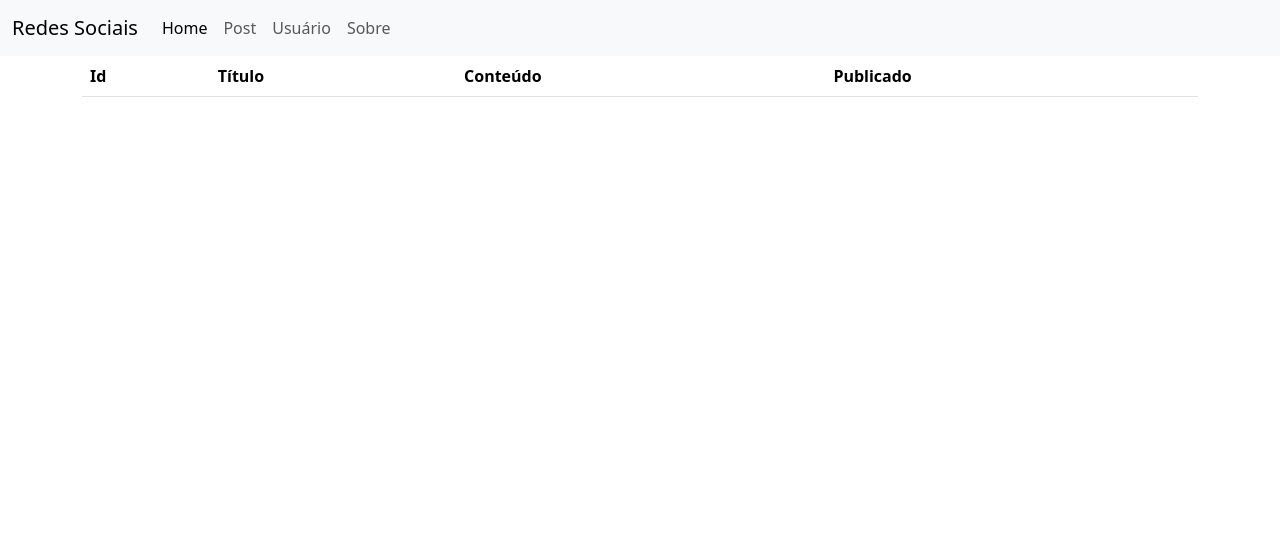
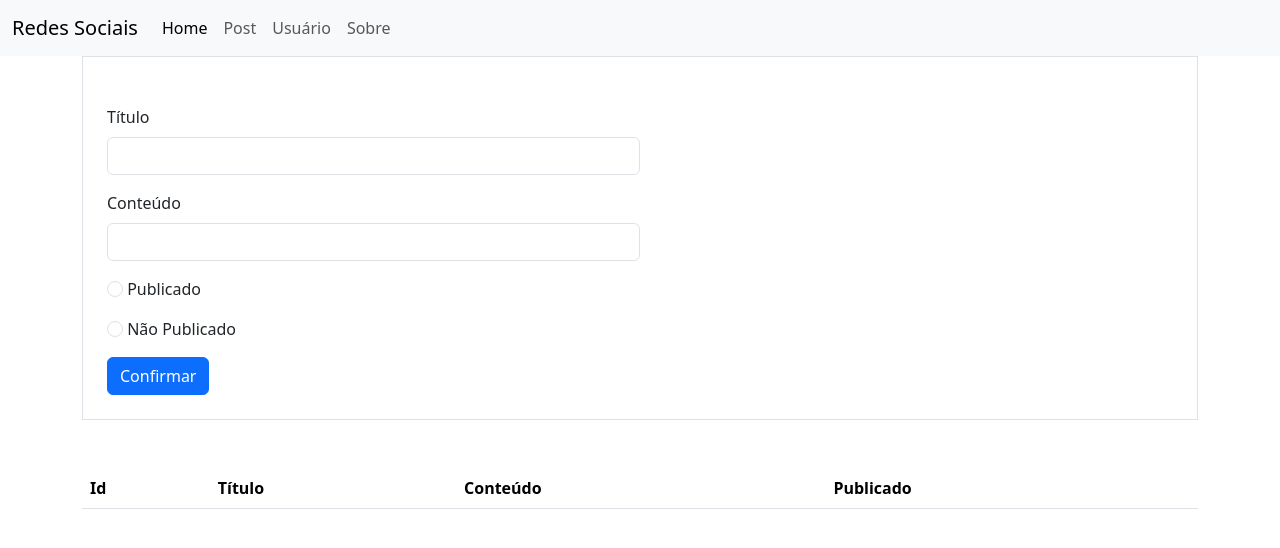
Before and after one commit to dfpires/pp1-20231, a plain HTML site: page social-media/frontend/post.html in a window 1280 px wide. Drawn offline with nearby package versions, Linux system fonts and the light colour scheme; no server answers.

Commit message:
Add files via upload

```diff
--- a/social-media/frontend/post.html
+++ b/social-media/frontend/post.html
@@ -32,7 +32,28 @@
         </div>
     </nav>
     <div class="container">
-        <table class="table">
+        <form class="border p-4">
+            <div class="mb-3 mt-4">
+                <label for="title" class="form-label"> Título </label>
+                <input id="title" class="form-control w-50" type="text"/>
+            </div>
+            <div class="mb-3">
+                <label for="content" class="form-label"> Conteúdo </label>
+                <input id="content" class="form-control w-50" type="text"/>
+            </div>
+            <div class="mb-3">
+              <input class="form-check-input" id="sim" name="publicado" type="radio"/>
+              <label for="sim"> Publicado </label>
+            </div>
+            <div class="mb-3">
+                <input class="form-check-input" id="nao" name="publicado" type="radio"/>
+                <label for="nao"> Não Publicado </label>
+            </div>
+            <button type="button" class="btn btn-primary" onClick="confirmar()">
+                Confirmar
+            </button>
+        </form>
+        <table class="table mt-5">
             <thead>
                 <tr>
                     <th scope="col"> Id </th>
--- a/social-media/frontend/scripts.js
+++ b/social-media/frontend/scripts.js
@@ -15,3 +15,29 @@ async function consultaPosts(){
     document.getElementById("corpoTabela").innerHTML = conteudoTabela
 
 }
+
+// consome que api que cadastra um post no banco de dados
+async function confirmar(){
+    // recupera os dados do formulário
+    const title = document.getElementById("title").value
+    const content = document.getElementById("content").value
+    const published = document.getElementById("sim").checked
+    alert(published)
+    const corpo = {title, content, published}
+    // chama a api
+    const post = await fetch('http://localhost:3333/post', {
+        method: 'POST',
+        body: JSON.stringify(corpo), // JSON transformado em string
+        headers: {
+            "Content-Type": "application/json;charset=UTF-8"
+        }
+    })
+    .then( resposta => {
+        alert('Operação realizada com sucesso')
+    })
+    .catch(error => {
+        alert('Operação falhou')
+    })
+    // atualiza a tabela
+    consultaPosts()
+}
```
